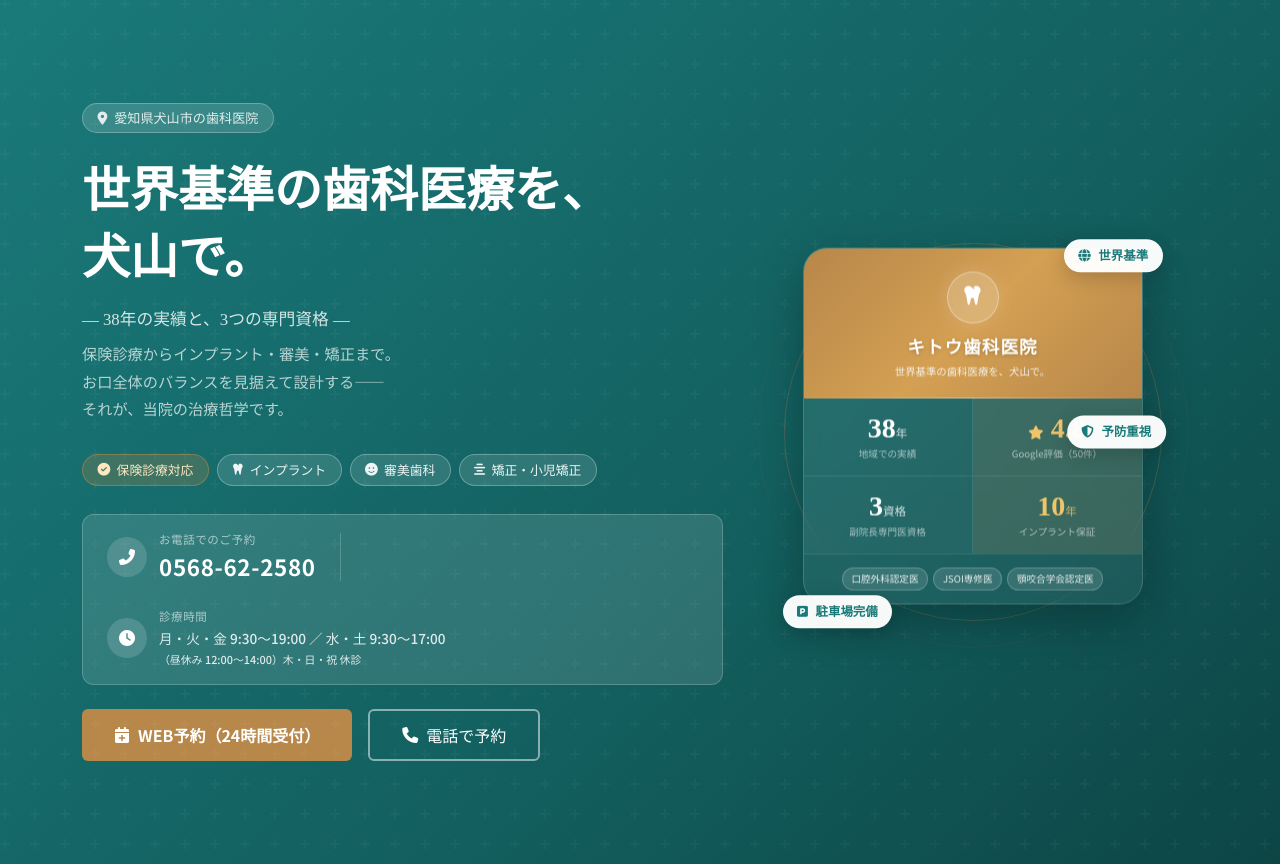
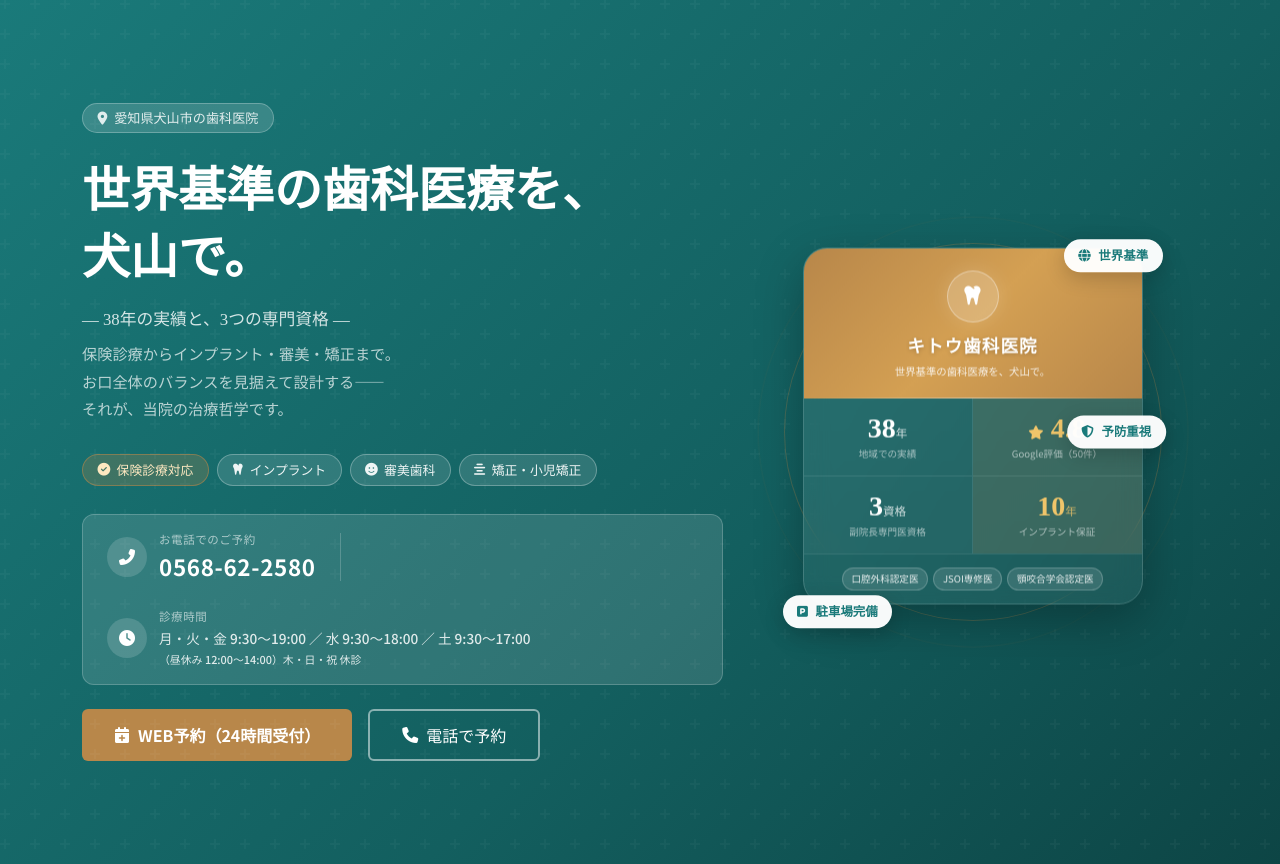
Before and after one commit to kitwo0623-maker/dental-clinic, a Flask app: page / in a window 1280 px wide. Shown: the part 68-932 px from the top of the page. Run offline with Flask 3, Linux system fonts and the light colour scheme; data that the repository does not hold is empty.

Commit message:
ヒーローの診療時間を修正：水曜を18:00に分離 (#26)
「水・土 9:30〜17:00」→「水 9:30〜18:00 ／ 土 9:30〜17:00」

https://claude.ai/code/session_01Dja32kePQ2b1bcfi32o9Ce

Co-authored-by: Claude <noreply@anthropic.com>

```diff
--- a/templates/index.html
+++ b/templates/index.html
@@ -44,7 +44,7 @@
             <span class="hero-info-icon"><i class="fas fa-clock"></i></span>
             <div>
               <div class="hero-info-label">診療時間</div>
-              <div class="hero-hours">月・火・金 9:30〜19:00 ／ 水・土 9:30〜17:00<br><span style="font-size:0.8em;">（昼休み 12:00〜14:00）木・日・祝 休診</span></div>
+              <div class="hero-hours">月・火・金 9:30〜19:00 ／ 水 9:30〜18:00 ／ 土 9:30〜17:00<br><span style="font-size:0.8em;">（昼休み 12:00〜14:00）木・日・祝 休診</span></div>
             </div>
           </div>
         </div>
```
